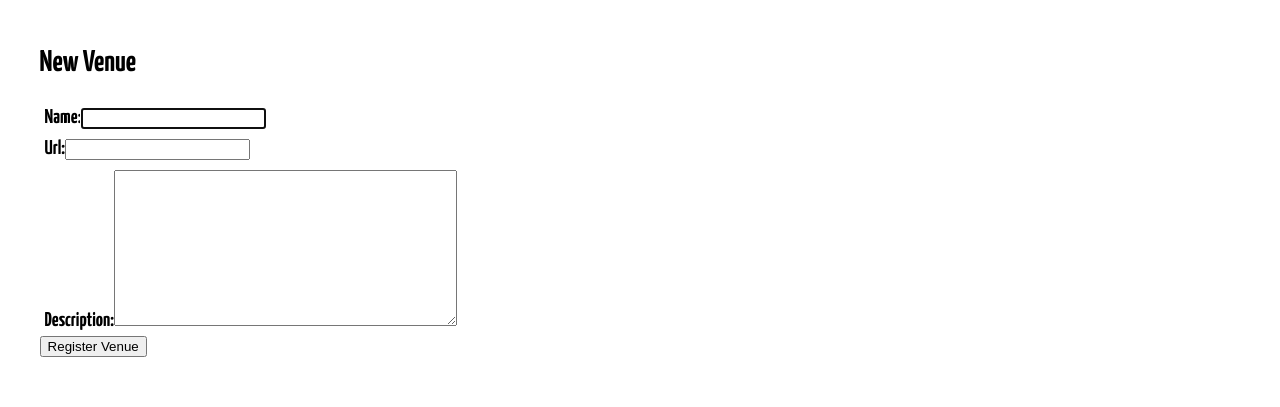
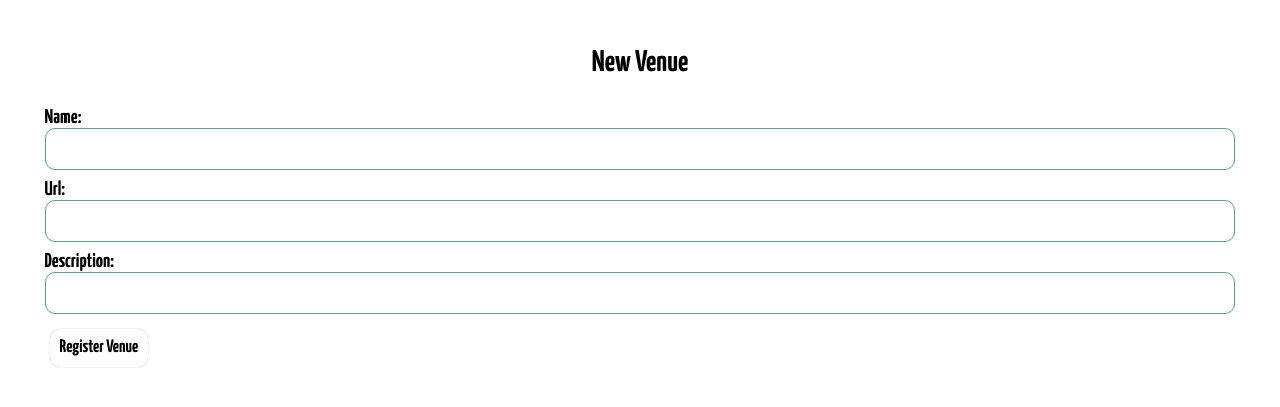
Before and after one commit to jaysencryer/VenUse, a Django app: page /manage/add_venue in a window 1280 px wide. Shown: the part 40-447 px from the top of the page. Run offline with Django 3.2, Linux system fonts and the light colour scheme; the visitor is signed in with stand-in values (Sample User, id 1); data that the repository does not hold is empty.

Commit message:
javascript refactor & stylig pass on manage venues

```diff
--- a/VenUse/static/VenUse/styles.css
+++ b/VenUse/static/VenUse/styles.css
@@ -149,6 +149,12 @@ h3 {
     padding: 5px;
     width: 95%;
 }
+.manage h2 {
+    text-align: center;
+}
+#manage_container {
+    text-align: center;
+}
 .hide {
     display: none;
 }
@@ -187,6 +193,7 @@ h3 {
     font-family: var(--venuse-font);
     font-size:large;
     border-radius: 10px;
+    margin:5px;
     border: none;
     /* border: 1px solid var(--venuse-color); */
     background-color: var(--venuse-div-paper);
@@ -278,9 +285,10 @@ h3 {
     min-height: 140px;
     border: 1px solid var(--venuse-shadow);
     border-radius: 8px;
-    padding: 8px;
+    padding: 10px;
     flex-direction: column;
     align-items: center;
+    vertical-align: top;
     justify-content: center;
     margin: 5px;
     cursor: pointer;
@@ -315,9 +323,11 @@ h3 {
     /*  */
 }
 .column {
-    display: flex;
+    display: inline-flex;
     vertical-align: top;
-    width: 40%;
+    flex-direction: column;
+    min-width: 200px;
+    max-width: 100%;
 }
 #venue-container {
     background-color: var(--venuse-div-paper);
--- a/VenUse/templates/VenUse/manage_venues.html
+++ b/VenUse/templates/VenUse/manage_venues.html
@@ -14,7 +14,13 @@
             <div class="ven-form">
                 Description:{{ven_form.description}}
             </div>
-            <input type="submit" value="Register Venue"/>
+            <div class="ven-form">
+                <input type="submit" class="ven-btn" value="Register Venue"/>
+
+                {% if add_venue_form != 'show' %}
+                    <button class="ven-btn" id="close-ven-edit">Close</button>
+                {% endif %}
+            </div>
         </form>
     </div>
     <div id="add_room_form" class="manage add_room {{ add_room_form }}">
@@ -43,24 +49,26 @@
 
                 </div>
             </div>
-            <input type="submit" id="add_room_submit" class="venue_detail_add_btn" name="add_room" value="Add Room"/>
+            <input type="submit" id="add_room_submit" class="ven-btn" name="add_room" value="Add Room"/>
         </form>
     </div>
     {% if venues %}
-    <div class="manage">
+    <div id="manage_container" class="manage">
         <div>
-        {% for venue in venues %}
-        <section class="venue_pod">
 
-            <h3><a href="{% url 'show_venue' venue.url %}">{{venue.name}}</a></h3>
-            {{venue.description}}
-            <button id="{{venue.id}}" class="edit_venue" value="edit">edit</button>
-        </section>
-        {% endfor %}
+            <section id="add_venue" class="venue_pod_btn">
+                Add Venue
+            </section>
+
+            {% for venue in venues %}
+                <section id="{{venue.id}}" class="venue_pod">
+                    <h3><a href="{% url 'show_venue' venue.url %}">{{venue.name}}</a></h3>
+                    {{venue.description}}
+                    <!-- <button id="{{venue.id}}" class="edit_venue" value="edit">edit</button> -->
+                </section>
+            {% endfor %}
         </div>
-        <div>
-            <button id="add_venue" value="add">Add another Venue</button>
-        </div>
+
     </div>
     {% endif %}
     <div id="venue_detail" class="manage hide">
--- a/VenUse/views.py
+++ b/VenUse/views.py
@@ -5,7 +5,7 @@ from django.contrib.auth import authenticate, login, logout
 from django.contrib.auth.decorators import login_required
 from django.db import IntegrityError
 from django.http import HttpResponse, HttpResponseRedirect
-from django.forms import ModelForm, TextInput
+from django.forms import ModelForm, TextInput, Textarea, NumberInput
 from django.views.decorators.csrf import csrf_exempt
 from django.http import JsonResponse
 
@@ -21,7 +21,9 @@ class VenueForm(ModelForm):
         model = Venue
         fields = ['name', 'url', 'description']
         widgets = {
-            'name': TextInput(attrs={'autocomplete': 'off', 'autofocus': 'on'}),
+            'name': TextInput(attrs={'autocomplete': 'off', 'autofocus': 'on', 'class' : 'ven-input'}),
+            'url': TextInput(attrs={'autocomplete': 'off', 'class' : 'ven-input'}),
+            'description' : NumberInput(attrs={'class' : 'ven-input'}),
         }
 
 class RoomForm(ModelForm):
@@ -29,6 +31,12 @@ class RoomForm(ModelForm):
     class Meta:
         model = Room
         fields = ['name', 'description', 'capacity']
+        widgets = {
+            'name' : TextInput(attrs={'autocomplete':'off', 'autofocus': 'on', 'class' : 'ven-input'}),
+            'capacity' : TextInput(attrs={'autocomplete':'off', 'class' : 'ven-input'}),
+
+            'description' : Textarea(attrs={'class' : 'ven-input'}),
+        }
 
 #########################################################
 ## Standard Views                                      ##
```
Also changed, not shown: VenUse/static/VenUse/venues.js (+37 -11 lines), VenUse/templates/VenUse/index.html (+8 -4 lines).
